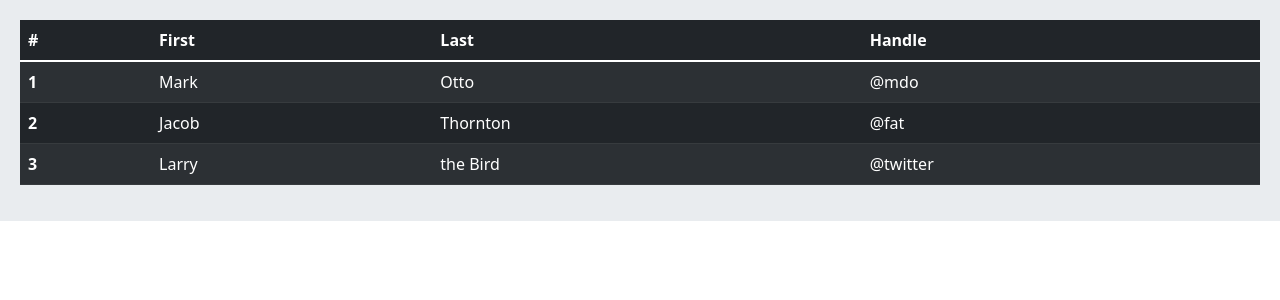
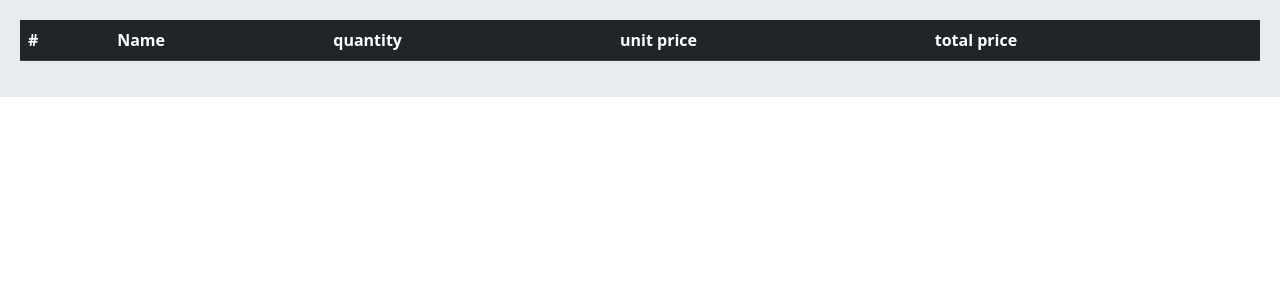
Before and after one commit to Amiralaeifar/django-onlineshop, a Django app: page /orders/cart/ in a window 1280 px wide. Shown: the part 56-356 px from the top of the page. Run offline with Django 4.2, Linux system fonts and the light colour scheme; lists and menus that the app fills with data are empty.

Commit message:
making cart class iterable and showing the details

```diff
--- a/Ecommerce/home/models.py
+++ b/Ecommerce/home/models.py
@@ -27,7 +27,7 @@ class Product(models.Model):
     slug = models.SlugField(max_length=255, unique=True)
     image = models.ImageField()
     description = models.TextField()
-    price = models.DecimalField(max_digits=100, decimal_places=2)
+    price = models.IntegerField()
     available = models.BooleanField(default=True)
     created = models.DateTimeField(auto_now_add=True)
     updated = models.DateTimeField(auto_now=True)
--- a/Ecommerce/home/templates/home/detail.html
+++ b/Ecommerce/home/templates/home/detail.html
@@ -6,7 +6,7 @@
     <img src="{{ product.image.url }}" height="300" width="300" alt="">
     <p>{{ product.description }}</p>
 
-    <form action="{{ url 'orders:cart_add' product.id }}" method="post">
+    <form action="{% url 'orders:cart_add' product.id %}" method="post">
         {% csrf_token %}
         {{ form }}
         <input type="submit" value="Add">
--- a/Ecommerce/orders/cart.py
+++ b/Ecommerce/orders/cart.py
@@ -1,3 +1,5 @@
+from home.models import Product
+
 
 CART_SESSION_ID = 'cart'
 
@@ -14,10 +16,22 @@ class Cart:
 
     def add(self, product, quantity):
         product_id = str(product.id)
-        if product not in self.card:
-            self.card[product_id] = {'quantity': 0, 'price': str(product.price)}
-        self.card[product_id]['quantity'] += quantity
+        if product_id not in self.cart:
+            self.cart[product_id] = {'quantity': 0, 'price': product.price}
+        self.cart[product_id]['quantity'] += quantity
         self.save()
+
+
+    def __iter__(self):
+        product_id = self.cart.keys()
+        products = Product.objects.filter(id__in=product_id)
+        cart = self.cart.copy()
+        for product in products:
+            cart[str(product.id)]['product'] = product
+
+        for item in cart.values():
+            item['total_price'] = item['price'] * item['quantity']
+            yield item
 
 
     def save(self):
--- a/Ecommerce/orders/templates/orders/cart.html
+++ b/Ecommerce/orders/templates/orders/cart.html
@@ -5,32 +5,28 @@
 
 <table class="table table-striped table-dark">
     <thead>
+
       <tr>
         <th scope="col">#</th>
-        <th scope="col">First</th>
-        <th scope="col">Last</th>
-        <th scope="col">Handle</th>
+        <th scope="col">Name</th>
+        <th scope="col">quantity</th>
+        <th scope="col">unit price</th>
+        <th scope="col">total price</th>
       </tr>
+
     </thead>
     <tbody>
-      <tr>
-        <th scope="row">1</th>
-        <td>Mark</td>
-        <td>Otto</td>
-        <td>@mdo</td>
-      </tr>
-      <tr>
-        <th scope="row">2</th>
-        <td>Jacob</td>
-        <td>Thornton</td>
-        <td>@fat</td>
-      </tr>
-      <tr>
-        <th scope="row">3</th>
-        <td>Larry</td>
-        <td>the Bird</td>
-        <td>@twitter</td>
-      </tr>
+
+      {% for item in cart %}
+        <tr>
+          <th scope="row">{{ forloop.counter }}</th>
+          <td>{{ item.product }}</td>
+          <td>{{ item.quantity }}</td>
+          <td>{{ item.price }}</td>
+          <td>{{ item.total_price }}</td>
+        </tr>
+      {% endfor %}
+
     </tbody>
   </table>
 
--- a/Ecommerce/orders/views.py
+++ b/Ecommerce/orders/views.py
@@ -7,7 +7,10 @@ from home.models import Product
 class CartView(View):
 
     def get(self, request):
-        return render(request, 'orders/cart.html')
+        cart = Cart(request)
+        return render(request, 'orders/cart.html', {
+            'cart': cart,
+        })
 
 
 class CartAddView(View):
```
